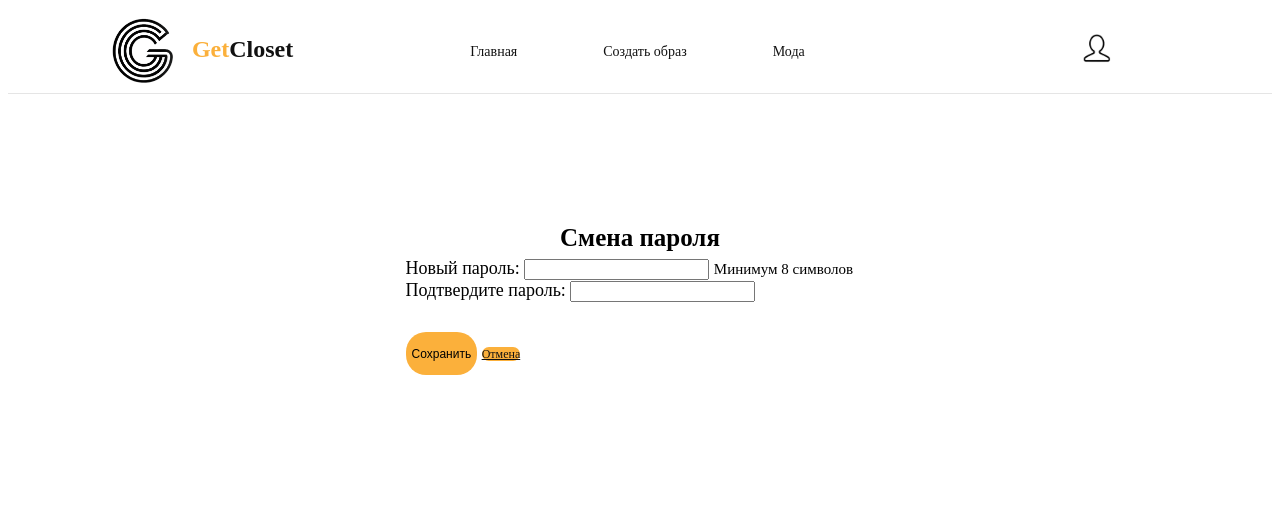
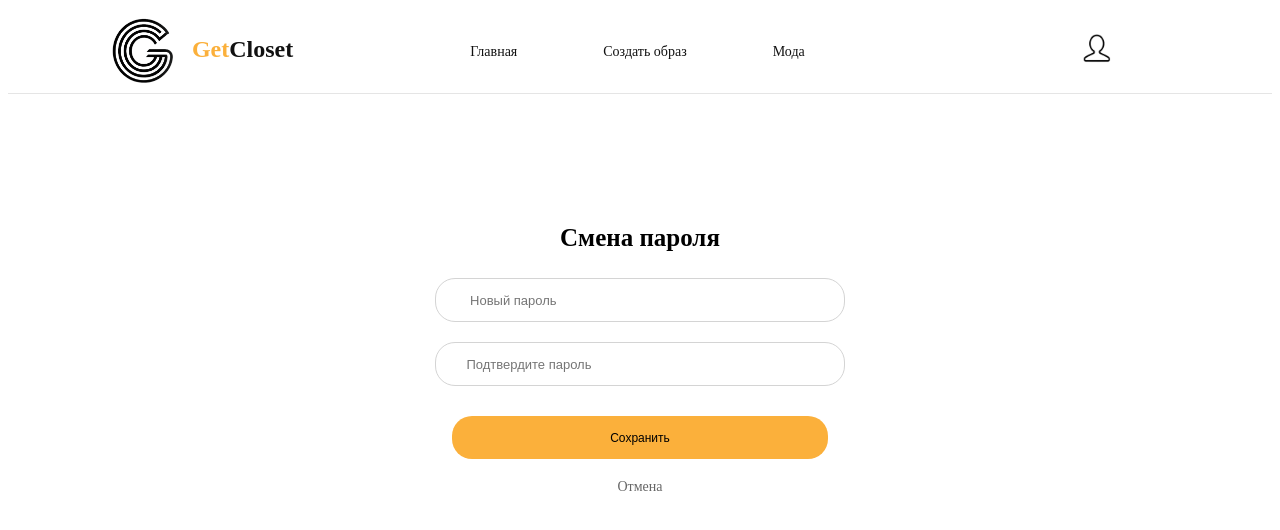
Before and after one commit to TedZumi/images_clothes, a Python web app: template templates/change_password.html in a window 1280 px wide. Shown: the top 530 px of the page. Run offline with Jinja, Linux system fonts and the light colour scheme; the template is opened without the code that fills it, so the values that code supplies are empty.

Commit message:
Все стили поправлены

```diff
--- a/templates/change_password.html
+++ b/templates/change_password.html
@@ -14,23 +14,24 @@
 
             {% if success %}
             <div class="success-message">{{ success }}</div>
-            <p><a href="{{ url_for('profile') }}">Вернуться в профиль →</a></p>
+            <!-- <p><a href="{{ url_for('profile') }}">Вернуться в профиль →</a></p> -->
             {% endif %}
 
             {% if not success %}
-            <div class="form-group">
-                <label for="new_password">Новый пароль:</label>
-                <input type="password" id="new_password" name="new_password" required minlength="8">
-                <small>Минимум 8 символов</small>
+            <div class="registration-section">
+
+                <input class="reg" name="password" id="password" type="password" required
+                       placeholder=" Новый пароль">
+
+                <input class="reg" name="password_confirm" id="password_confirm" type="password" required
+                       placeholder="Подтвердите пароль">
             </div>
-
-            <div class="form-group">
-                <label for="confirm_password">Подтвердите пароль:</label>
-                <input type="password" id="confirm_password" name="confirm_password" required>
+            <div class="form-submit-section">
+                <input class="button reg_en_button" type="submit" value="Сохранить" id="submitBtn">
             </div>
-
-            <button type="submit" class="button">Сохранить</button>
-            <a href="{{ url_for('profile') }}" class="button cancel">Отмена</a>
+            <div class="back-link">
+                <a href="{{ url_for('profile') }}">Отмена</a>
+            </div>
             {% endif %}
         </fieldset>
     </form>
--- a/templates/registration.html
+++ b/templates/registration.html
@@ -1,7 +1,7 @@
 {% extends 'base.html' %}
 
 {% block title %}
-Регистрация - Formula Factor
+Регистрация
 {% endblock %}
 
 {% block body %}
```
Also changed, not shown: templates/change_user_images.html (+3 -4 lines).
